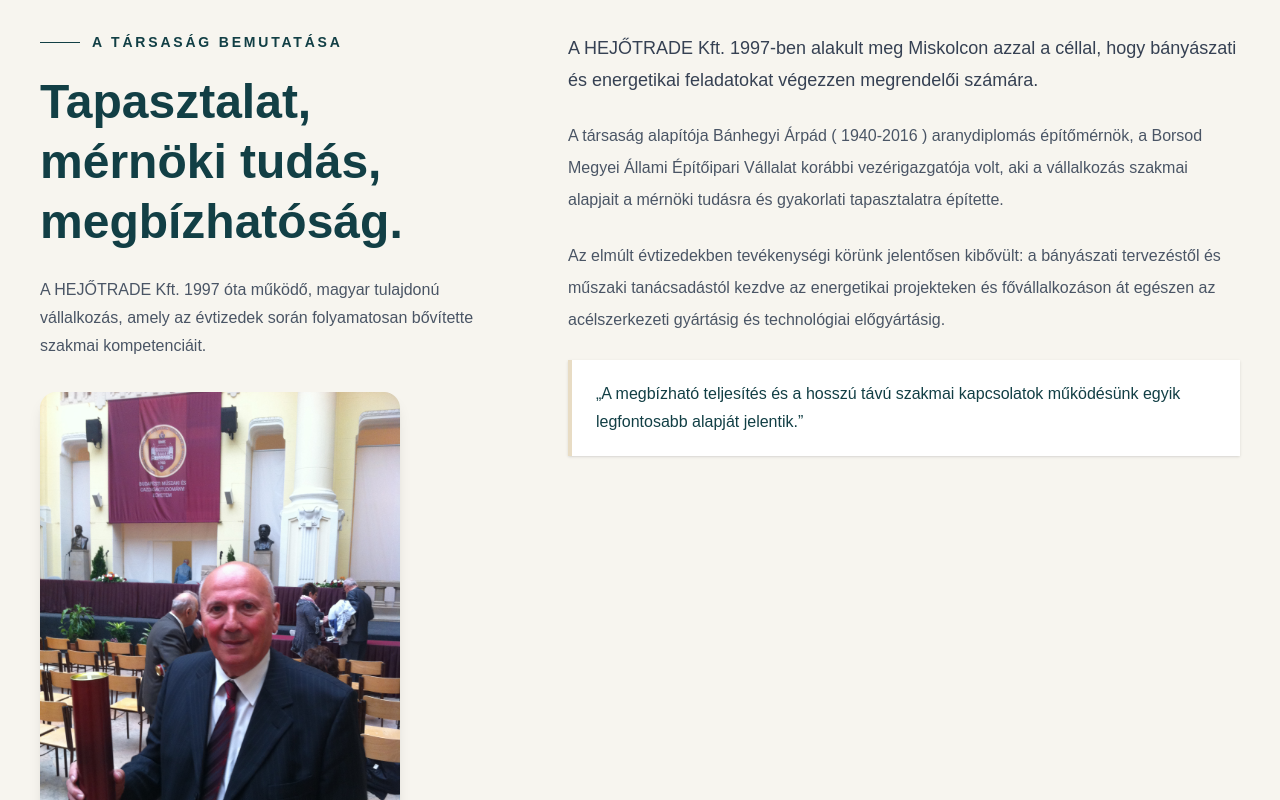
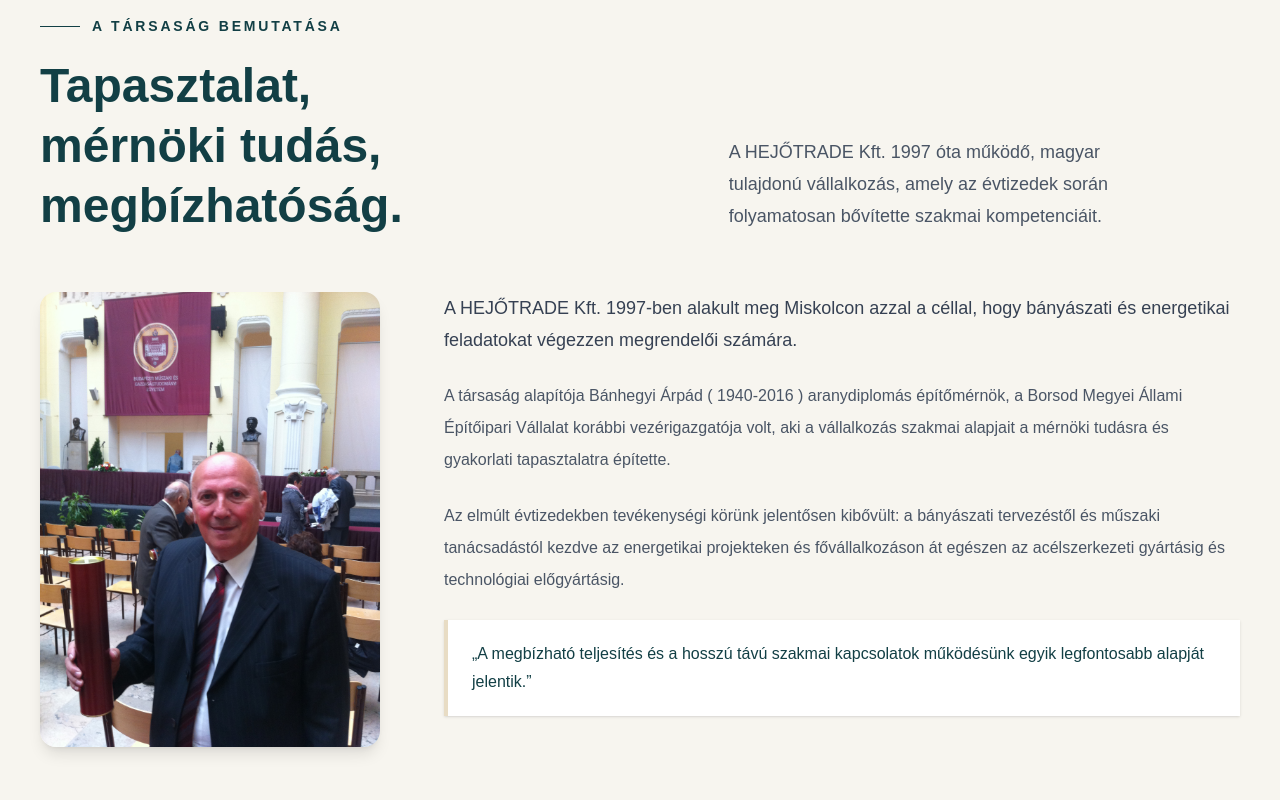
Before and after one commit to Mogyi6/HEJOTRADE, a Next.js app in the folder hejotrade/: page / in a window 1280 px wide. Shown: the part 880-1680 px from the top of the page. Built offline with nearby package versions, Linux system fonts and the light colour scheme.

Commit message:
Update AboutIntroduction.tsx

```diff
--- a/hejotrade/components/about/AboutIntroduction.tsx
+++ b/hejotrade/components/about/AboutIntroduction.tsx
@@ -16,10 +16,10 @@
 
 export default function AboutIntroduction({ t }: Props) {
   return (
-    <section className="bg-[#F7F5EF] py-20 sm:py-24 lg:py-28">
+    <section className="bg-[#F7F5EF] py-16 sm:py-20 lg:py-24">
       <div className="mx-auto max-w-[1300px] px-6 lg:px-10">
-        <div className="grid gap-12 lg:grid-cols-[0.8fr_1.2fr] lg:items-start lg:gap-20">
-          <div>
+        {/* Cím és bevezető */}
+        <div className="mb-10 lg:mb-14">
           <div className="mb-5 flex items-center gap-3">
             <span className="h-px w-10 shrink-0 bg-[#123F45]" />
 
@@ -28,6 +28,7 @@
             </span>
           </div>
 
+          <div className="grid gap-6 lg:grid-cols-[1.1fr_0.9fr] lg:items-end lg:gap-16">
             <h2 className="text-3xl font-bold leading-tight text-[#123F45] sm:text-4xl lg:text-5xl">
               {t.titleLine1}
               <br />
@@ -36,23 +37,26 @@
               {t.titleLine3}
             </h2>
 
-            <p className="mt-6 max-w-md text-base leading-7 text-gray-600">
+            <p className="max-w-md text-base leading-7 text-gray-600 lg:pb-1 lg:text-lg lg:leading-8">
               {t.lead}
             </p>
+          </div>
+        </div>
 
-            <div className="mx-auto mt-8 w-full max-w-[320px] sm:max-w-[360px] lg:mx-0">
+        {/* Portré és bemutatkozó szöveg */}
+        <div className="grid gap-10 lg:grid-cols-[300px_minmax(0,1fr)] lg:items-start lg:gap-12 xl:grid-cols-[340px_minmax(0,1fr)] xl:gap-16">
+          <div className="mx-auto w-full max-w-[320px] sm:max-w-[360px] lg:mx-0 lg:max-w-none">
             <Image
               src="/images/BanhegyiArpad.JPG"
               alt="Bánhegyi Árpád"
               width={720}
               height={900}
-                sizes="(max-width: 639px) 320px, 360px"
+              sizes="(min-width: 1280px) 340px, (min-width: 1024px) 300px, (min-width: 640px) 360px, calc(100vw - 48px)"
               className="block h-auto w-full rounded-2xl shadow-lg"
             />
           </div>
-          </div>
 
-          <div className="space-y-6">
+          <div className="min-w-0 space-y-6">
             <p className="text-lg leading-8 text-gray-700">
               {t.paragraph1}
             </p>
```
Lines whose indentation alone changed are shown as unchanged.
